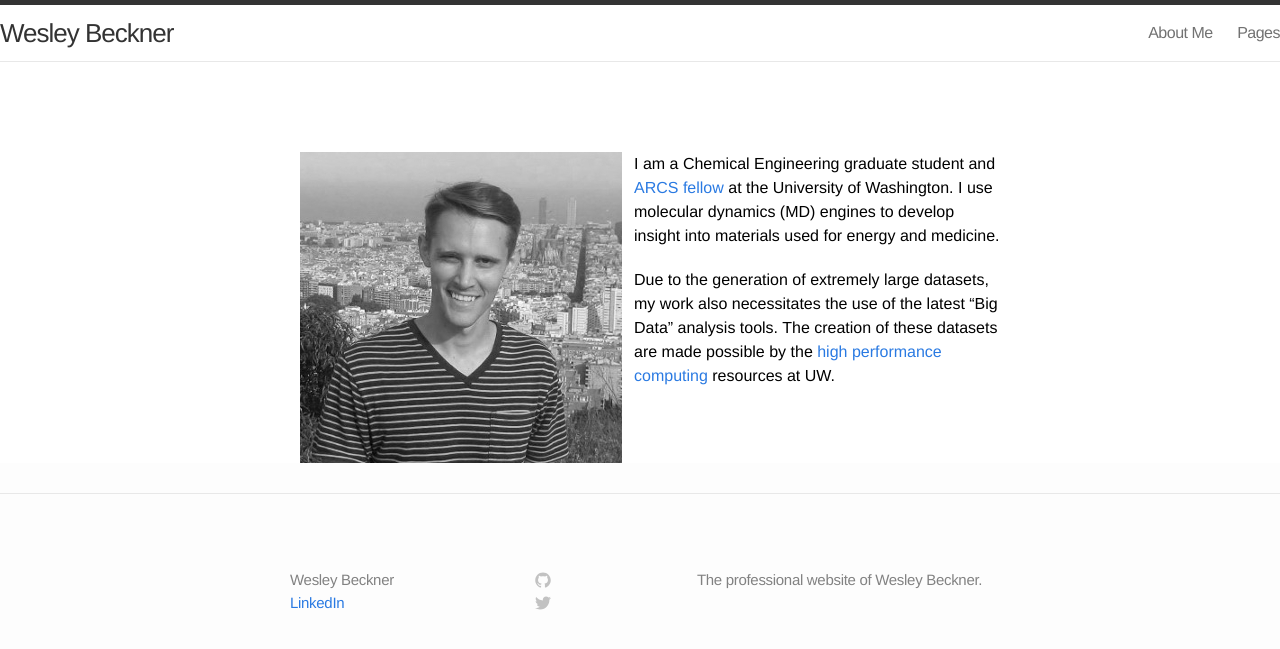
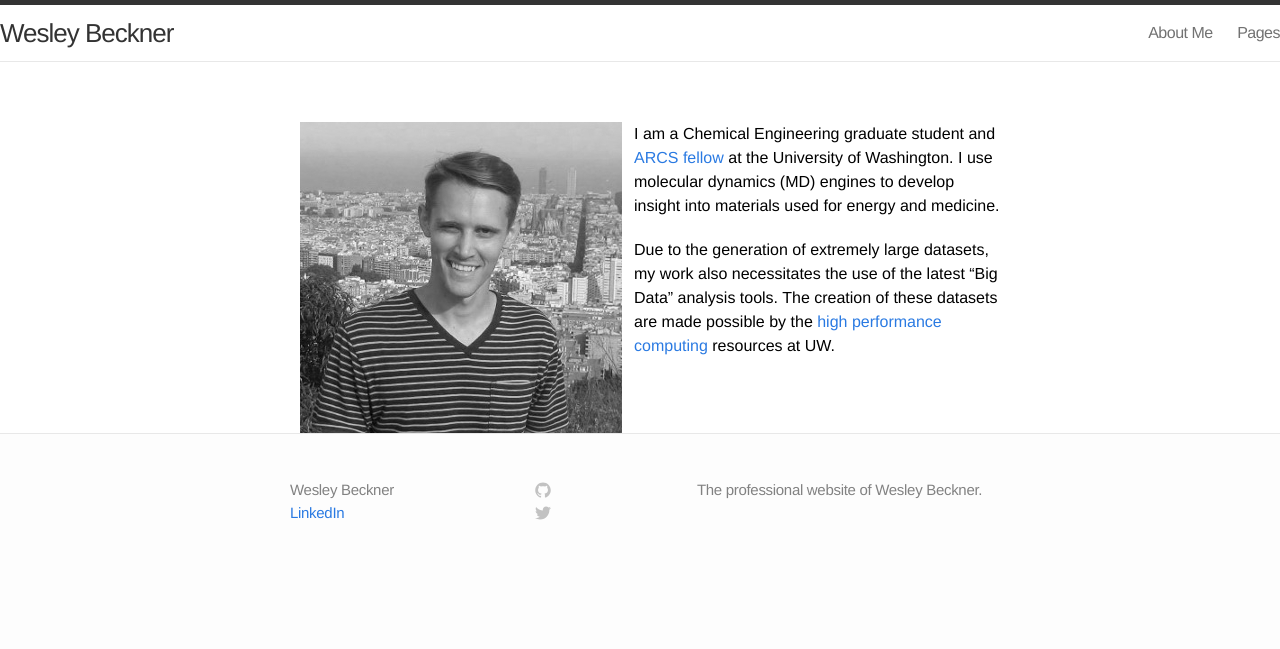
Before and after one commit to wesleybeckner/wesleybeckner.github.io, a Jekyll site: the page built from index.md, in a window 1280 px wide. Shown: the top 649 px of the page. Built offline with Jekyll 4.4.1, drawn with Linux system fonts in a browser that asks for light colours.

```diff
--- a/css/main.css
+++ b/css/main.css
@@ -30,7 +30,7 @@
 .wrap {
   max-width: 700px;
   padding: 0 20px;
-  margin: 30px auto;
+  margin: 0 auto;
   zoom: 1;
 }
 
```
